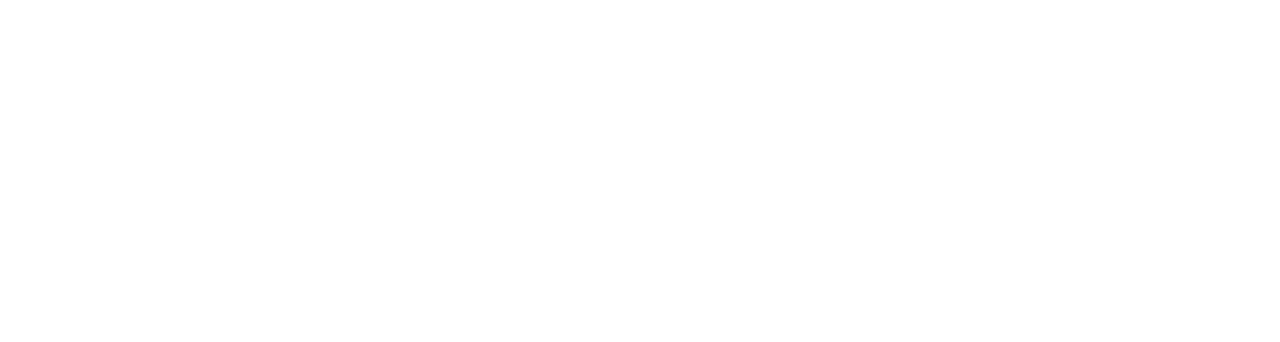
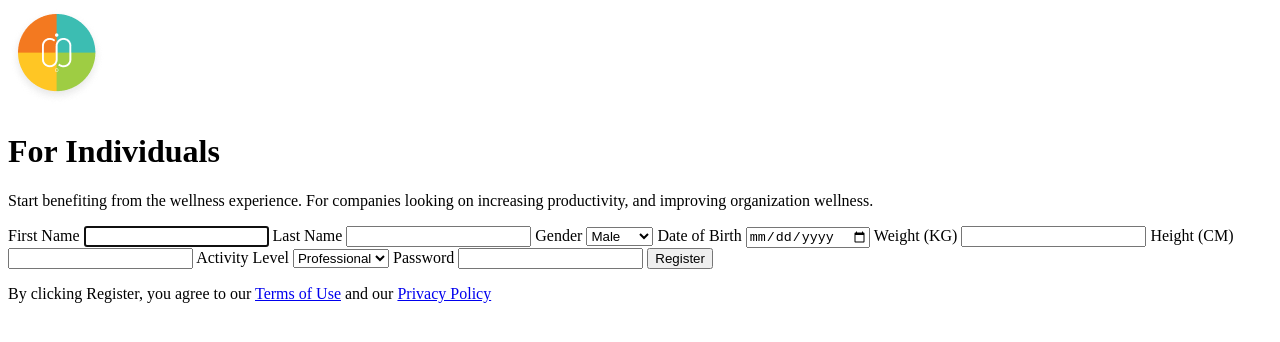
Before and after one commit to darkqubits/altschoolassignments, a plain HTML site: page responsive/index.html in a window 1280 px wide. Drawn offline with Linux system fonts and the light colour scheme.

Commit message:
sendHTMLFile

```diff
--- a/responsive/index.html
+++ b/responsive/index.html
@@ -1,11 +1,101 @@
 <!DOCTYPE html>
 <html lang="en">
-<head>
-    <meta charset="UTF-8">
-    <meta name="viewport" content="width=device-width, initial-scale=1.0">
-    <title>Document</title>
-</head>
-<body>
+  <head>
+    <meta charset="UTF-8" />
+    <meta name="viewport" content="width=device-width, initial-scale=1.0" />
+    <title>Responsive Registration Page</title>
+  </head>
+  <body>
+    <div>
+      <img src="./Assests/Logo.png" alt="" />
+      <h1>For Individuals</h1>
+      <p>
+        Start benefiting from the wellness experience. For companies looking on
+        increasing productivity, and improving organization wellness.
+      </p>
+      <div class="reg-container" id="reg-container">
+        <form>
+          <label for="first-name">First Name</label>
+          <input
+            type="text"
+            id="first-name"
+            name="first-name"
+            required
+            aria-label="First Name"
+            autofocus
+          />
 
-</body>
+          <label for="last-name">Last Name</label>
+          <input
+            type="text"
+            id="last-name"
+            name="last-name"
+            required
+            aria-label="Last Name"
+          />
+
+          <label for="gender">Gender</label>
+          <select id="gender" name="gender" required aria-label="Gender">
+            <option value="male">Male</option>
+            <option value="female">Female</option>
+            <option value="other">Other</option>
+          </select>
+
+          <label for="dob">Date of Birth</label>
+          <input
+            type="date"
+            id="dob"
+            name="dob"
+            required
+            aria-label="Date of Birth"
+          />
+
+          <label for="weight">Weight (KG)</label>
+          <input
+            type="number"
+            id="weight"
+            name="weight"
+            required
+            aria-label="Weight"
+          />
+          <label for="height">Height (CM)</label>
+          <input
+            type="number"
+            id="height"
+            name="height"
+            required
+            aria-label="height"
+          />
+
+          <label for="education">Activity Level</label>
+          <select
+            id="activity-level"
+            name="activity"
+            required
+            aria-label="Activity Level Level"
+          >
+            <option value="pro">Professional</option>
+            <option value="jjc">Amateur</option>
+          </select>
+
+          <label for="password">Password</label>
+          <input
+            type="password"
+            id="password"
+            name="password"
+            required
+            aria-label="password"
+          />
+
+          <button type="submit" name="submit" id="submit-button">
+            Register
+          </button>
+          <p>
+            By clicking Register, you agree to our
+            <a href="#">Terms of Use</a> and our <a href="#">Privacy Policy</a>
+          </p>
+        </form>
+      </div>
+    </div>
+  </body>
 </html>
--- a/responsive/style.css
+++ b/responsive/style.css
@@ -0,0 +1,8 @@
+@import url('https://fonts.googleapis.com/css2?family=Hedvig+Letters+Serif:opsz@12..24&family=Sofia+Sans:wght@300;400&display=swap');
+
+:root {
+    --CL-Green: #2EC4B6;
+    --CL-Black: #000B0A;
+    --CL-Text-Headings: #011C34;
+
+}
```
Also changed, not shown: responsive/Assests/Logo.png (added), wpPusher/Assets/wppusher-logo copy.png (added).
